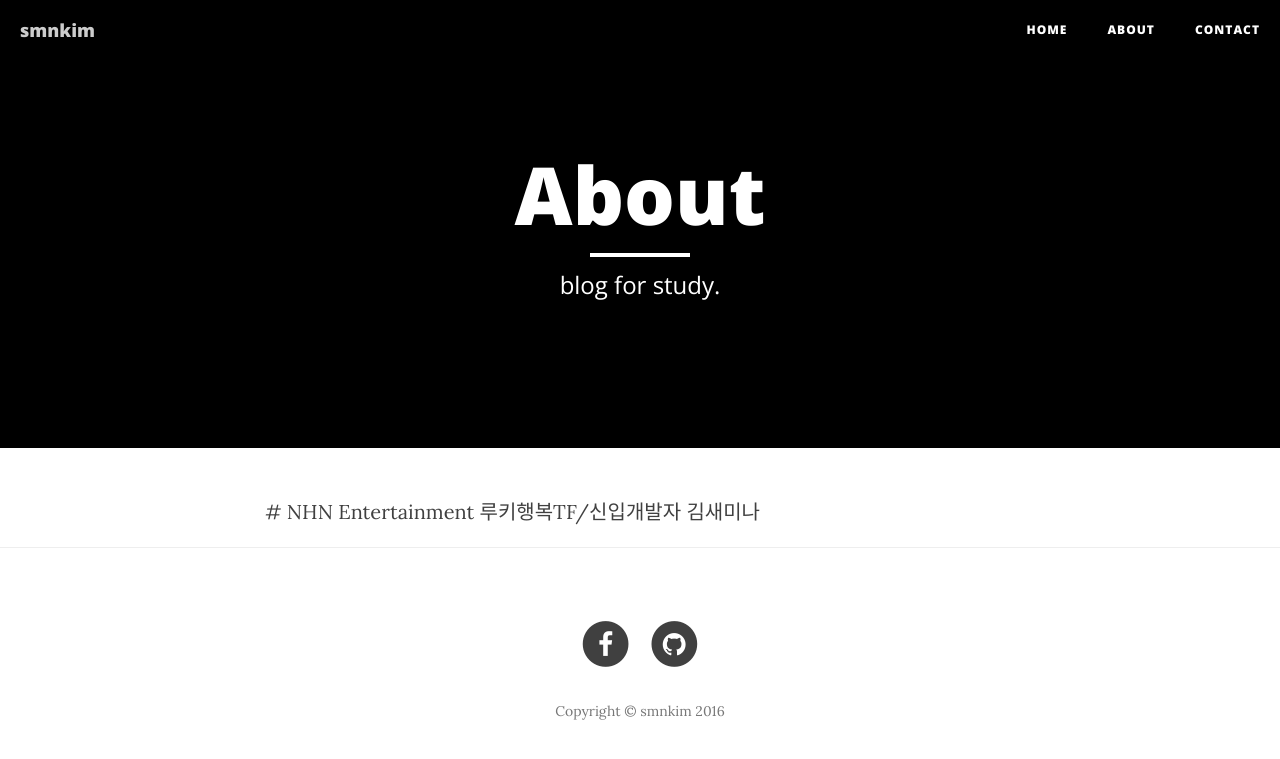
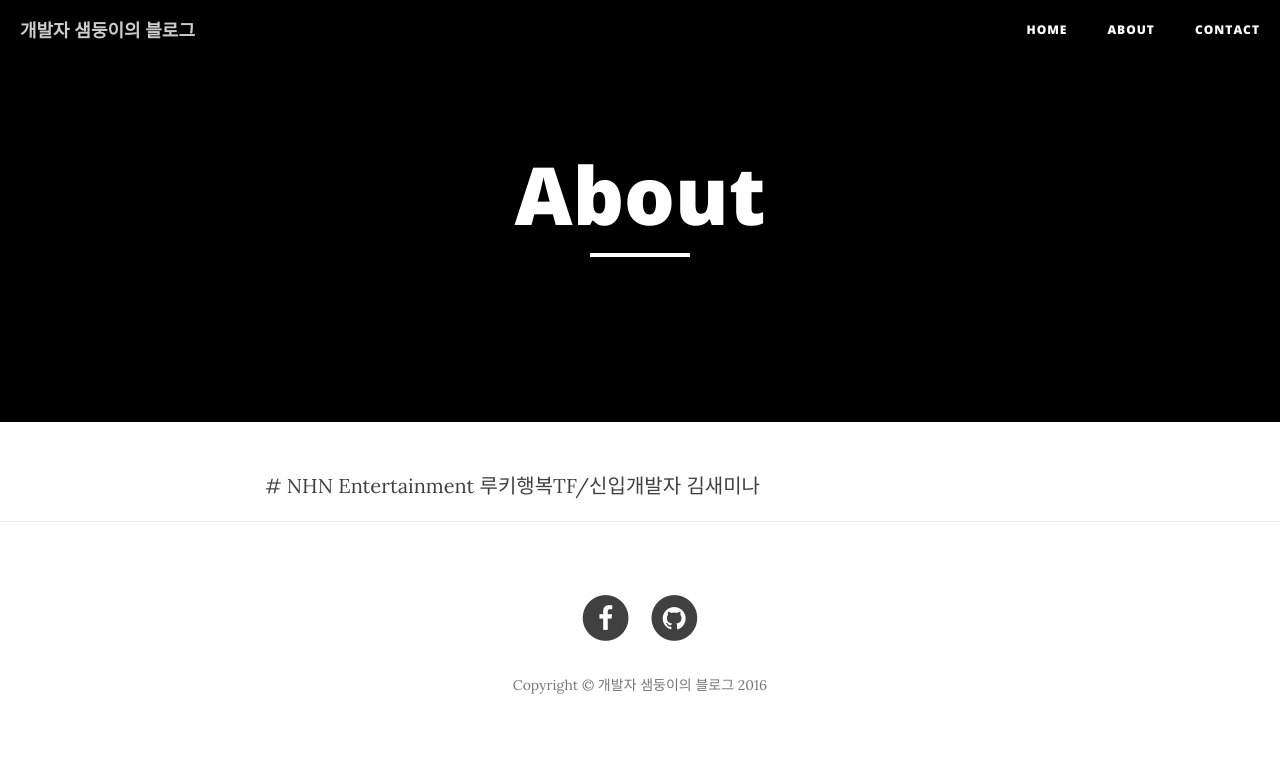
Before and after one commit to smnkim/smnkim.github.io, a Jekyll site: the page built from about.html, in a window 1280 px wide. Shown: the top 759 px of the page. Built offline with Jekyll 4.4.1, drawn with Linux system fonts in a browser that asks for light colours; nearby versions of some CDN libraries.

Commit message:
img commit

```diff
--- a/_config.yml
+++ b/_config.yml
@@ -1,5 +1,5 @@
 # Site settings
-title:  smnkim
+title:  개발자 샘둥이의 블로그
 header-img: img/smnkim.jpg
 email: saemina.kim@nhnent.com
 description: "Write your site description here. It will be used as your sites meta description as well!"
--- a/about.html
+++ b/about.html
@@ -1,7 +1,7 @@
 ---
 layout: page
 title: "About"
-description: "blog for study."
+description: ""
 header-img: "img/smnkim.jpg"
 ---
 
```
